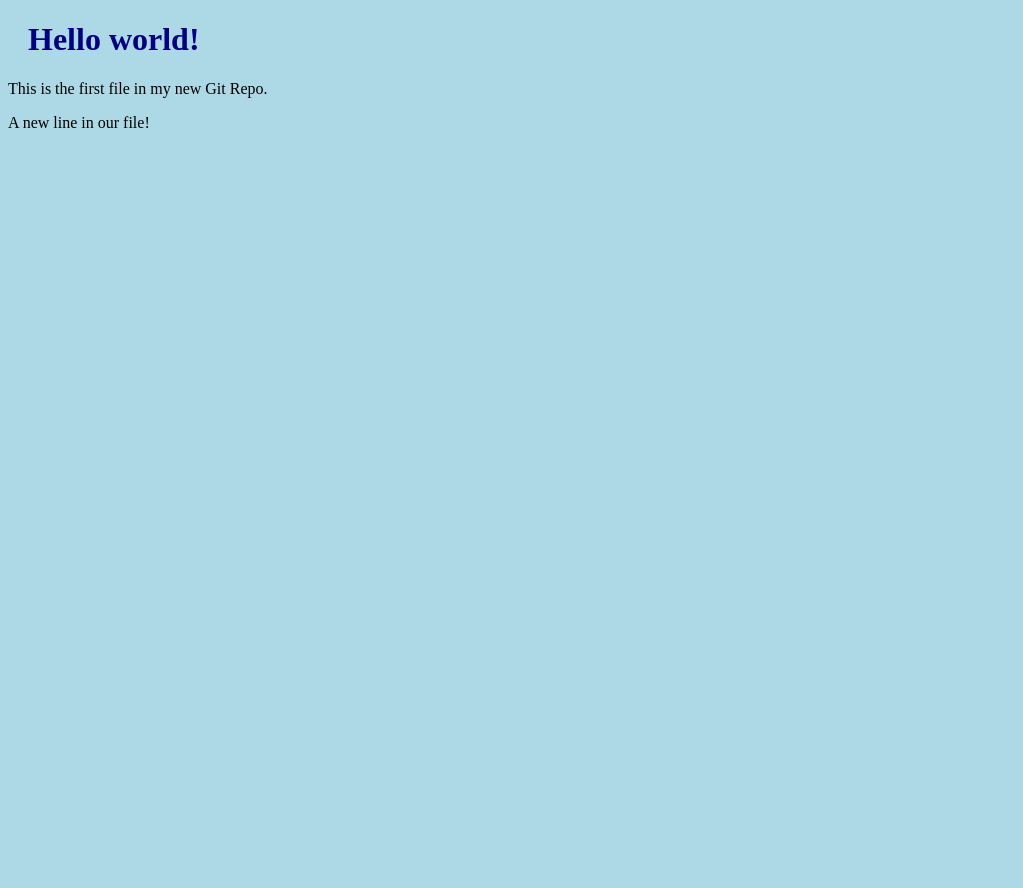
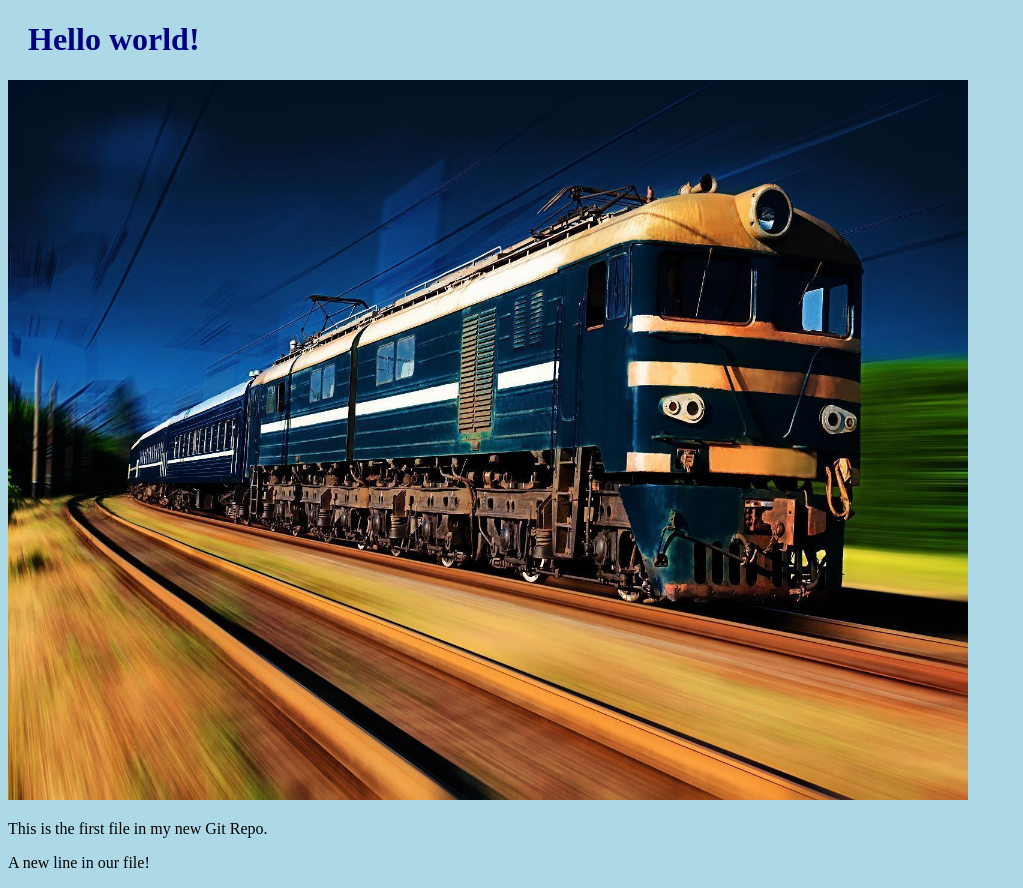
Before and after one commit to D-prasad555/hello-world, a plain HTML site: page index.html in a window 1280 px wide. Shown: the whole page, without its empty margins (0-1023 px from the left). Before the commit the page ends 800 px from the top, so only its background shows below. Drawn offline with Linux system fonts and the light colour scheme.

Commit message:
Added image to Hello world

```diff
--- a/index.html
+++ b/index.html
@@ -5,10 +5,9 @@
 <link rel="stylesheet" href="bluestyle.css">
 </head>
 <body>
-
 <h1>Hello world!</h1>
+<div><img src="train.jpg" alt="Hello World from space" style="width:100%;max-width: 960px;"></div>
 <p>This is the first file in my new Git Repo.</p>
 <p>A new line in our file!</p>
-
 </body>
 </html>
```
Also changed, not shown: train.jpg (added).
